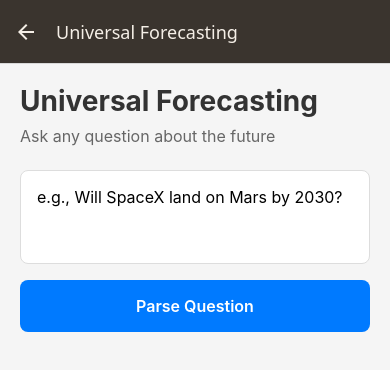
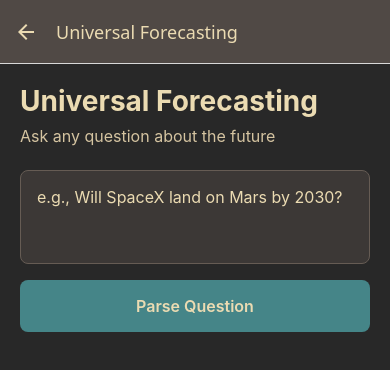
Before and after one commit to Replicant-Partners/uffp_mobile, a React Native app: screen /ForecastInput in a window 390 px wide. Shown: the top 370 px of the page. Built offline with nearby package versions, Linux system fonts and the light colour scheme.

Commit message:
Apply Gruvbox dark theme to entire app

```diff
--- a/src/screens/ForecastInputScreen.tsx
+++ b/src/screens/ForecastInputScreen.tsx
@@ -270,7 +270,7 @@ export default function ForecastInputScreen() {
 const styles = StyleSheet.create({
   container: {
     flex: 1,
-    backgroundColor: "#f5f5f5",
+    backgroundColor: "#282828", // gruvbox bg
   },
   content: {
     padding: 20,
@@ -278,78 +278,79 @@ const styles = StyleSheet.create({
   title: {
     fontSize: 28,
     fontWeight: "bold",
-    color: "#333",
+    color: "#ebdbb2", // gruvbox fg
     marginBottom: 8,
   },
   subtitle: {
     fontSize: 16,
-    color: "#666",
+    color: "#d5c4a1", // gruvbox fg2
     marginBottom: 24,
   },
   input: {
-    backgroundColor: "#fff",
+    backgroundColor: "#3c3836", // gruvbox bg1
     borderWidth: 1,
-    borderColor: "#ddd",
+    borderColor: "#665c54", // gruvbox bg3
     borderRadius: 8,
     padding: 16,
     fontSize: 16,
     minHeight: 80,
     textAlignVertical: "top",
     marginBottom: 16,
+    color: "#ebdbb2", // gruvbox fg
   },
   button: {
-    backgroundColor: "#007AFF",
+    backgroundColor: "#458588", // gruvbox blue
     padding: 16,
     borderRadius: 8,
     alignItems: "center",
     marginBottom: 16,
   },
   buttonDisabled: {
-    backgroundColor: "#ccc",
+    backgroundColor: "#504945", // gruvbox bg2
   },
   buttonText: {
-    color: "#fff",
+    color: "#ebdbb2", // gruvbox fg
     fontSize: 16,
     fontWeight: "600",
   },
   createButton: {
-    backgroundColor: "#34C759",
+    backgroundColor: "#98971a", // gruvbox green
     marginTop: 16,
   },
   simulateButton: {
-    backgroundColor: "#FF9500",
+    backgroundColor: "#d79921", // gruvbox yellow
     marginTop: 16,
   },
   errorContainer: {
-    backgroundColor: "#FFEBEE",
+    backgroundColor: "#cc241d", // gruvbox red
     padding: 12,
     borderRadius: 8,
     marginBottom: 16,
   },
   errorText: {
-    color: "#C62828",
+    color: "#ebdbb2", // gruvbox fg
     fontSize: 14,
   },
   resultContainer: {
-    backgroundColor: "#fff",
+    backgroundColor: "#3c3836", // gruvbox bg1
     padding: 16,
     borderRadius: 8,
     marginBottom: 16,
     borderWidth: 1,
-    borderColor: "#e0e0e0",
+    borderColor: "#665c54", // gruvbox bg3
   },
   forecastContainer: {
-    backgroundColor: "#fff",
+    backgroundColor: "#3c3836", // gruvbox bg1
     padding: 16,
     borderRadius: 8,
     marginBottom: 16,
     borderWidth: 1,
-    borderColor: "#e0e0e0",
+    borderColor: "#665c54", // gruvbox bg3
   },
   resultTitle: {
     fontSize: 20,
     fontWeight: "bold",
-    color: "#333",
+    color: "#ebdbb2", // gruvbox fg
     marginBottom: 16,
   },
   resultRow: {
@@ -358,16 +359,16 @@ const styles = StyleSheet.create({
   resultLabel: {
     fontSize: 14,
     fontWeight: "600",
-    color: "#666",
+    color: "#d5c4a1", // gruvbox fg2
     marginBottom: 4,
   },
   resultValue: {
     fontSize: 16,
-    color: "#333",
+    color: "#ebdbb2", // gruvbox fg
   },
   driverItem: {
     fontSize: 14,
-    color: "#333",
+    color: "#ebdbb2", // gruvbox fg
     marginLeft: 8,
     marginTop: 4,
   },
@@ -376,37 +377,41 @@ const styles = StyleSheet.create({
     marginBottom: 8,
   },
   driverButton: {
-    backgroundColor: "#E3F2FD",
+    backgroundColor: "#504945", // gruvbox bg2
     padding: 12,
     borderRadius: 6,
     marginTop: 8,
+    borderWidth: 1,
+    borderColor: "#665c54", // gruvbox bg3
   },
   driverButtonText: {
-    color: "#1976D2",
+    color: "#83a598", // gruvbox bright blue
     fontSize: 14,
     fontWeight: "500",
   },
   probabilityContainer: {
-    backgroundColor: "#F3E5F5",
+    backgroundColor: "#504945", // gruvbox bg2
     padding: 16,
     borderRadius: 8,
     marginTop: 16,
     alignItems: "center",
+    borderWidth: 1,
+    borderColor: "#d79921", // gruvbox yellow
   },
   probabilityLabel: {
     fontSize: 14,
     fontWeight: "600",
-    color: "#666",
+    color: "#d5c4a1", // gruvbox fg2
     marginBottom: 8,
   },
   probabilityValue: {
     fontSize: 32,
     fontWeight: "bold",
-    color: "#7B1FA2",
+    color: "#fabd2f", // gruvbox bright yellow
   },
   helperText: {
     fontSize: 12,
-    color: "#999",
+    color: "#bdae93", // gruvbox fg3
     textAlign: "center",
     marginTop: 8,
   },
--- a/src/styles/tufte.ts
+++ b/src/styles/tufte.ts
@@ -10,32 +10,32 @@
  */
 
 export const TufteColors = {
-  // Dark charcoal/brown palette
-  background: "#2B2520", // Dark charcoal brown
-  backgroundSecondary: "#332D28", // Slightly lighter
-  paper: "#3A342E", // Paper surface
-  text: "#F5EFE7", // Soft cream
-  textSecondary: "#D4C4B0", // Muted cream
-  textTertiary: "#A89B8C", // Darker muted cream
+  // Gruvbox dark theme
+  background: "#282828", // bg0_h
+  backgroundSecondary: "#3c3836", // bg1
+  paper: "#504945", // bg2
+  text: "#ebdbb2", // fg
+  textSecondary: "#d5c4a1", // fg2
+  textTertiary: "#bdae93", // fg3
 
-  // Functional colors (muted yellow/orange)
-  dataLine: "#E8B87E", // Muted gold
-  dataAccent: "#D89B5A", // Burnt orange
-  grid: "#4A4238", // Subtle grid
-  border: "#5A4F45", // Muted border
+  // Functional colors (gruvbox accents)
+  dataLine: "#fabd2f", // bright yellow
+  dataAccent: "#fe8019", // bright orange
+  grid: "#504945", // bg2
+  border: "#665c54", // bg3
 
-  // Semantic colors (muted tones)
-  success: "#9CAF88", // Muted olive green
-  warning: "#D89B5A", // Burnt orange
-  error: "#B87E6C", // Muted terracotta
+  // Semantic colors
+  success: "#b8bb26", // bright green
+  warning: "#fabd2f", // bright yellow
+  error: "#fb4934", // bright red
 
-  // Chart colors (muted yellow/orange palette)
-  chart1: "#E8B87E", // Muted gold
-  chart2: "#D89B5A", // Burnt orange
-  chart3: "#C9894B", // Deep orange
-  chart4: "#A89B8C", // Taupe
-  chart5: "#F5D9A8", // Pale gold
-  chartEmphasis: "#D89B5A", // Burnt orange emphasis
+  // Chart colors (gruvbox palette)
+  chart1: "#fabd2f", // bright yellow
+  chart2: "#fe8019", // bright orange
+  chart3: "#83a598", // bright blue
+  chart4: "#d3869b", // bright purple
+  chart5: "#8ec07c", // bright aqua
+  chartEmphasis: "#fe8019", // bright orange
 };
 
 export const TufteTypography = {
@@ -110,9 +110,9 @@ export const TufteChartConfig = {
   backgroundGradientFrom: TufteColors.paper,
   backgroundGradientTo: TufteColors.paper,
 
-  // Data ink (muted gold)
-  color: (opacity = 1) => `rgba(232, 184, 126, ${opacity})`,
-  labelColor: (opacity = 1) => `rgba(245, 239, 231, ${opacity})`,
+  // Data ink (gruvbox yellow)
+  color: (opacity = 1) => `rgba(250, 189, 47, ${opacity})`,
+  labelColor: (opacity = 1) => `rgba(235, 219, 178, ${opacity})`,
 
   // Minimal decoration
   decimalPlaces: 1,
@@ -124,7 +124,7 @@ export const TufteChartConfig = {
   propsForLabels: {
     fontSize: 11,
     fontFamily: TufteTypography.fontFamily.sans,
-    fill: "#F5EFE7",
+    fill: "#ebdbb2",
   },
 
   // No fills, lines only
```
